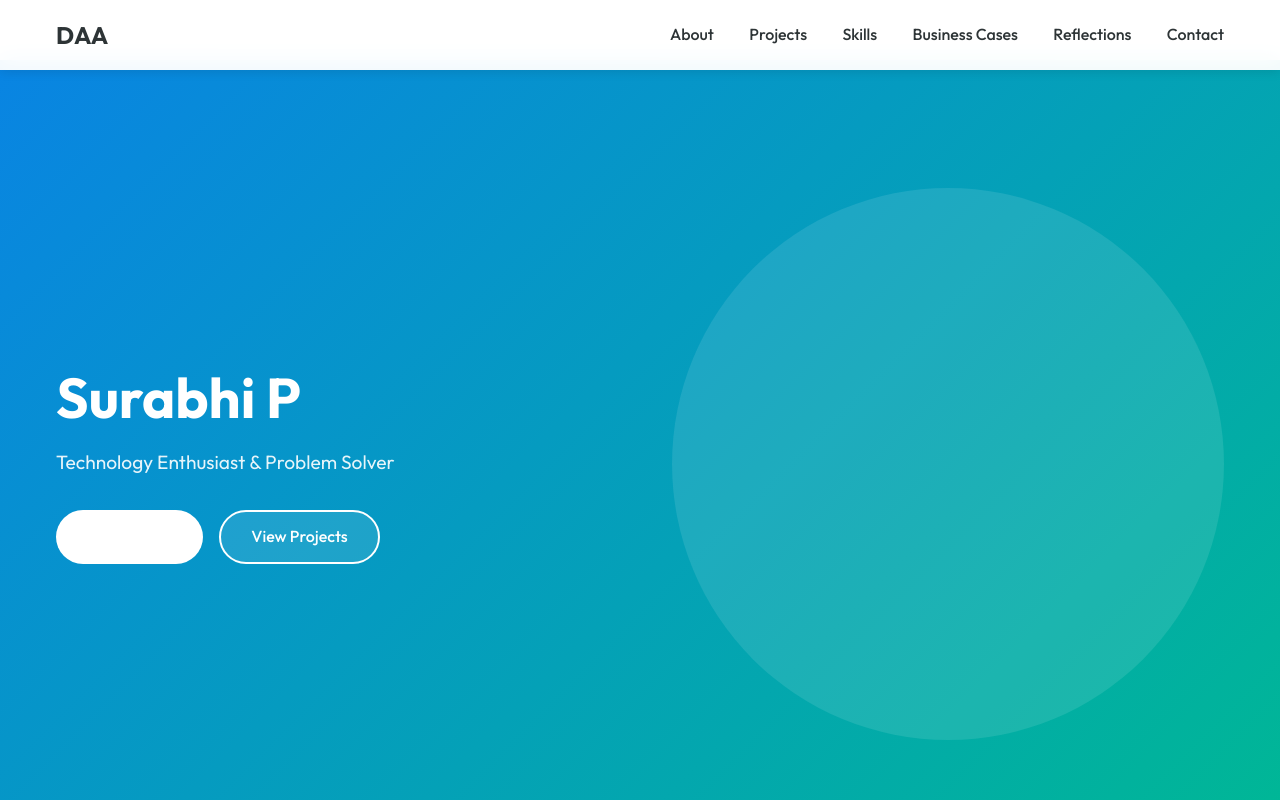
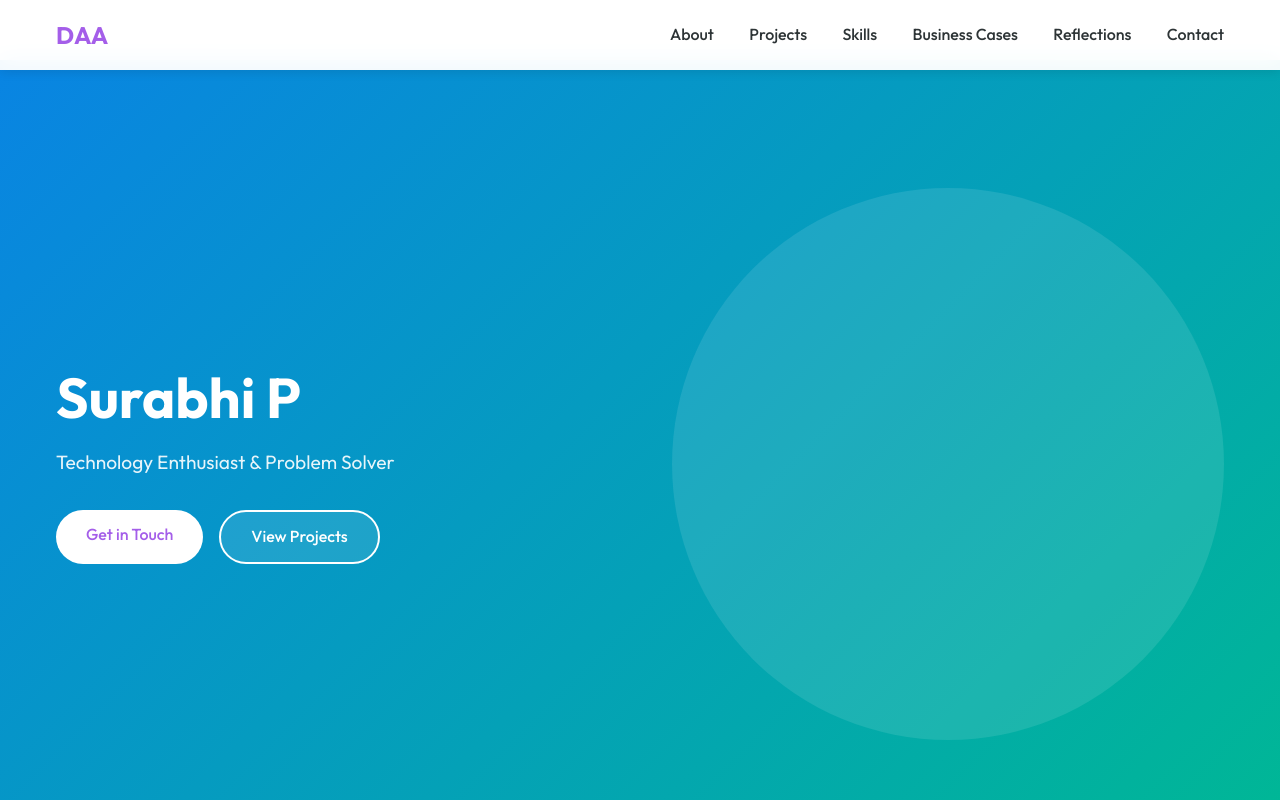
Before and after one commit to Surabhi1810/portfolio.github.io, a plain HTML site: page index.html in a window 1280 px wide. Shown: the top 800 px of the page. Drawn offline with Linux system fonts and the light colour scheme.

Commit message:
Update style.css

```diff
--- a/style.css
+++ b/style.css
@@ -1,6 +1,6 @@
 :root {
     --primary-color: #2d3436;
-    --secondary-color: #eoboff;
+    --secondary-color: #a45ee9;
     --accent-color: #00b894;
     --background-color: #f9fafb;
     --card-background: #ffffff;
```
